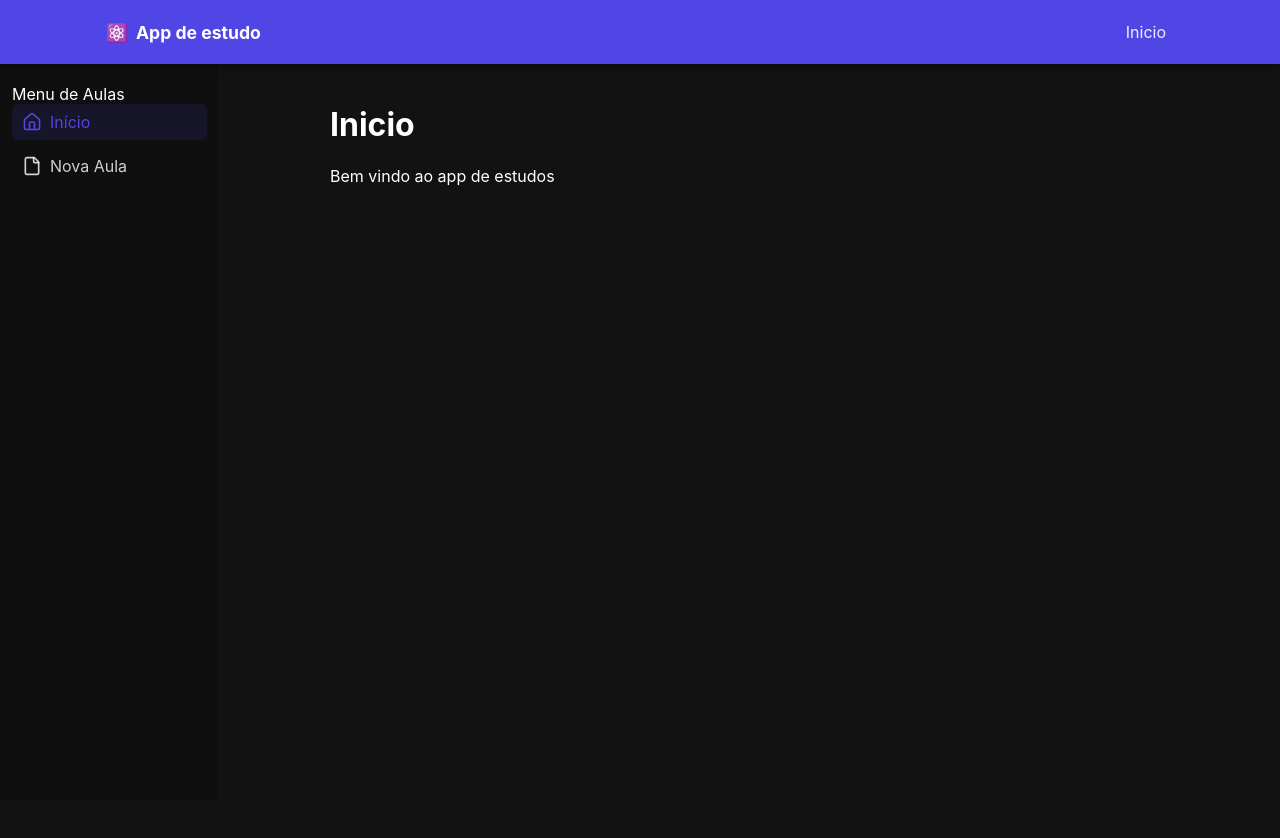
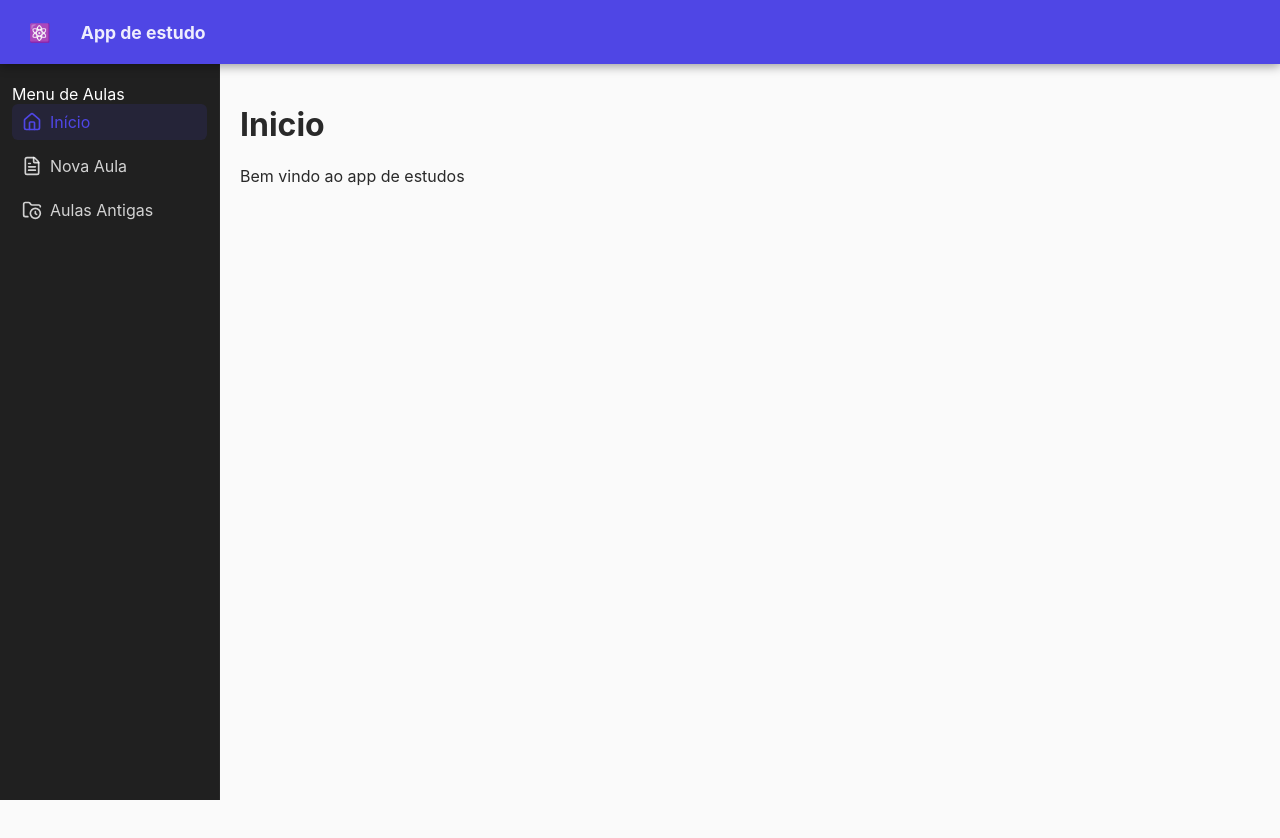
Before and after one commit to DgbDiego/vitejs-vite-zwdev77t, a React (Vite) app: page / in a window 1280 px wide. Shown: the top 838 px of the page. Built offline with nearby package versions, Linux system fonts and the light colour scheme.

Commit message:
Melhoria nas rodas do Sidebar

```diff
--- a/src/index.css
+++ b/src/index.css
@@ -1,10 +1,10 @@
 :root {
   --header-height: 64px;
   --sidebar-width: 220px;
-  --bg: #121212;
+  --bg: #fafafa;
   --card: #1e1e1e;
   --accent: #4f46e5;
-  --text: #ffffff;
+  --text: #292929;
 }
 
 * { box-sizing: border-box; }
@@ -33,7 +33,7 @@ html, body, #root {
 
 .app-header-inner {
   width: 100%;
-  max-width: 1100px;
+  max-width: 98%;
   margin: 0 auto;
   display: flex;
   align-items: center;
@@ -71,12 +71,13 @@ html, body, #root {
 
 /* Sidebar */
 .app-sidebar {
+  color: white;
   width: var(--sidebar-width);
-  background: #0f0f0f;
+  background: #202020;
   padding: 20px 12px;
   border-right: 1px solid rgba(255,255,255,0.03);
   min-height: calc(100vh - var(--header-height));
-  position: sticky;
+  position: fixed;
   top: var(--header-height);
 }
 
@@ -106,8 +107,9 @@ html, body, #root {
 .app-content {
   flex: 1;
   padding: 20px;
-  max-width: calc(1100px - var(--sidebar-width));
-  margin: 0 auto;
+  max-width: calc(100vh var(--sidebar-width));
+  margin: var(--sidebar-width);
+  margin-top: var(--header);
 }
 
 /* Responsivo simples */
--- a/src/indexPages.jsx
+++ b/src/indexPages.jsx
@@ -1,22 +1,35 @@
 import pages from '~react-pages'
 import HomeComponent from './pages/Home.jsx';
 import NewLessonComponent from './pages/NewLesson.jsx';
+import AppOldComponent from './AppOld.jsx';
+
+export const ComponentMap = {
+  Home: HomeComponent, // Mapeia 'Home' para o componente importado/simulado
+  NewLesson: NewLessonComponent, // Mapeia 'NewLesson' para o componente importado/simulado
+  AppOld: AppOldComponent, // Mapeia 'AppOld' para o componente importado/simulado
+};
 
 const PAGES = [
   { path: '/', element: 'Home', meta: { title: 'Início',icon: 'Home', menu: true, order: 0 } },
-  { path: '/pages/NewLesson', element: 'NewLesson', meta:  { title: 'Nova Aula', menu: true, order: 1 } },
+  { path: '/pages/NewLesson', element: 'NewLesson', meta:  { title: 'Nova Aula',icon: 'FileText', menu: true, order: 1 } },
+  { path: '/AppOld', element: 'AppOld', meta:  { title: 'Aulas Antigas',icon: 'Archive', menu: true, order: 1 } },
 ];
 // --- FIM SIMULAÇÃO ---
 
+export const PAGES_JSON = [
+  {title: "Início", icon: "Home",     menu: true, order: 0, component: "Home", path: "/",},
+  {title: "Aulas",  icon: "Archive",  menu: true, order: 1,children: [
+      {title: "Nova Aula",    icon: "File",       menu: true, component: "NewLesson", path: "/pages/NewLesson",},
+      {title: "Aulas Antigas",icon: "FolderClock",menu: true, component: "AppOld",    path: "/AppOld",},
+    ],
+  },
+];
+
 export function getMenuPages() {
   // Filtra as páginas do menu e ordena.
-  return PAGES
-    .filter(page => page.meta?.menu)
-    .sort((a, b) => (a.meta.order ?? 999) - (b.meta.order ?? 999));
+  return PAGES;
+    // .filter(page => page.meta?.menu)
+    // .sort((a, b) => (a.meta.order ?? 999) - (b.meta.order ?? 999));
 }
 
 export const routes = PAGES;
-export const ComponentMap = {
-  Home: HomeComponent, // Mapeia 'Home' para o componente importado/simulado
-  NewLesson: NewLessonComponent, // Mapeia 'NewLesson' para o componente importado/simulado
-};
--- a/src/layout/AppLayout.jsx
+++ b/src/layout/AppLayout.jsx
@@ -21,7 +21,6 @@ export default function AppLayout() {
         <main className="app-content">
           <Outlet />
         </main>
-
       </div>
     </div>
   );
--- a/src/layout/Header.jsx
+++ b/src/layout/Header.jsx
@@ -7,11 +7,13 @@ export default function Header(){
             <div className='app-header-inner'>
                 <div className='logo'>
                     <span className='logo-icon'>⚛️</span>
-                    <span className='logo-text'>App de estudo</span>
+                    <span className='logo-text'>
+                        <Link to='/' className='header-link' >App de estudo</Link>
+                        </span>
                 </div>
-                <nav>
+                {/* <nav>
                     <Link to='/' className='header-link' >Inicio</Link>
-                </nav>
+                </nav> */}
             </div>
         </header>
     );
--- a/src/layout/Sidebar.jsx
+++ b/src/layout/Sidebar.jsx
@@ -9,11 +9,15 @@ export default function Sidebar() {
   const IconMap = {
     Home: LucideIcons.Home,
     FileText: LucideIcons.FileText,
-};
+    Archive: LucideIcons.FolderClock,
+    FolderClock: LucideIcons.FolderClock,
+    Folder: LucideIcons.Folder,
+    File: LucideIcons.File,
+  };
 
   return (
     <aside className="app-sidebar">
-            <div className="text-white font-bold mb-6"> {/* Mantendo o estilo do título do menu */}
+            <div> {/* Mantendo o estilo do título do menu */}
                 Menu de Aulas
             </div>
       <ul>
@@ -30,18 +34,6 @@ export default function Sidebar() {
             </NavLink>
           </li>)
         })}
-
-        {/* {pages.map((page) => (
-
-          <li key={page.path}>
-            <NavLink
-              to={page.path}
-              className={({ isActive }) => (isActive ? "active" : "")}
-            >
-              {page.meta.title}
-            </NavLink>
-          </li>
-        ))} */}
       </ul>
     </aside>
   );
```
